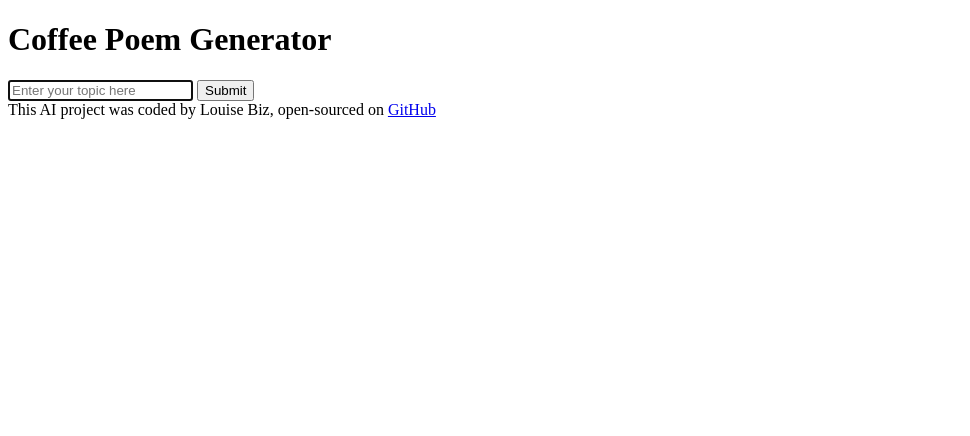
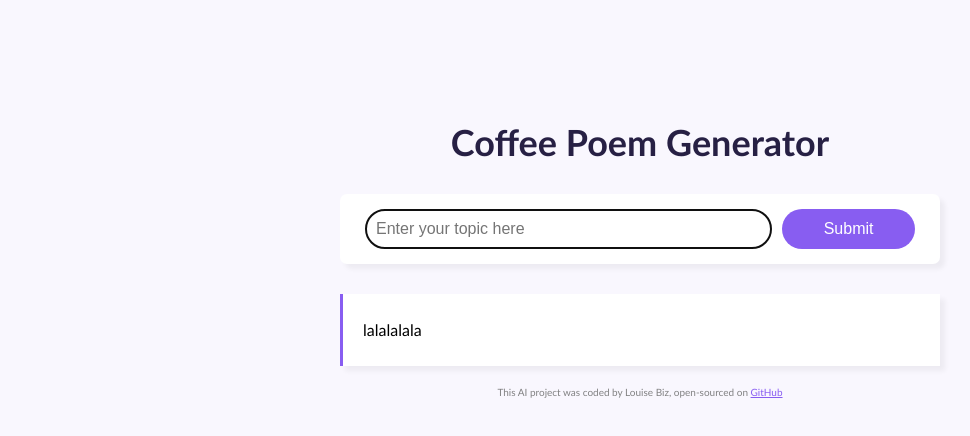
Before and after one commit to louisetbiz/AI-POEM, a plain HTML site: page index.html in a window 1280 px wide. Shown: the whole page, without its empty margins (0-970 px from the left). Drawn offline with Linux system fonts and the light colour scheme.

Commit message:
CSS styling

```diff
--- a/index.html
+++ b/index.html
@@ -7,19 +7,24 @@
     <title>AI POEM</title>
 </head>
 <body>
+    <div class="container">
     <header>
         <h1>Coffee Poem Generator</h1>
     </header>
     <main>
         <form>
-            <input type="text" placeholder="Enter your topic here" autofocus required>
-            <input type="submit" />
+            <input class="instructions" type="text" placeholder="Enter your topic here" autofocus required>
+            <input class="button" type="submit" />
         </form>
+        <div class="poem">
+            lalalalala
+        </div>
 
     </main>
 
 
     <footer>This AI project was coded by Louise Biz, open-sourced on <a href="https://github.com/louisetbiz/AI-POEM">GitHub</a> </footer>
+</div>
 </body>
 <script src="index.js"></script>
 </html>
--- a/styles.css
+++ b/styles.css
@@ -0,0 +1,66 @@
+body {
+    background-color: #f9f7fe;
+    text-align: center;
+    font-family: 'Trebuchet MS', 'Lucida Sans Unicode', 'Lucida Grande', 'Lucida Sans', Arial, sans-serif;
+}
+
+a{
+    color: #885df1;
+}
+
+.container{
+    margin: 120px auto;
+    max-width: 600px;
+}
+
+h1 {
+    text-align: center;
+    font-weight: 800;
+    font-size: 36px;
+    color: #272044;
+}
+
+form{
+    padding: 15px 25px;
+    background-color: white;
+    border-radius: 7px;
+    border: 1px;
+    box-shadow: 5px 5px 5px rgb(0, 0, 0, .05);
+    margin: 30px auto;
+    display:flex;
+}
+
+.instructions{
+    border: 1px solid rgb(39,33,66, .5);
+    padding: 10px;
+    border-radius: 20px;
+    width: 80%;
+    font-size: 16px;
+
+}
+
+.button{
+    background-color: #885df1;
+    border-radius: 20px;
+    width: 150px;
+    border: none;
+    margin-left: 10px;
+    color: white;
+    font-size: 16px;
+}
+
+.poem{
+  font-size: 16px;
+  background-color: white;
+  padding: 20px;
+  line-height: 2;
+  border-left:3px solid #885df1;
+  box-shadow: 5px 5px 5px rgb(0, 0, 0, .05) ;
+  text-align: left;
+  margin-bottom: 20px;
+}
+
+footer{
+    color: #818182;
+    font-size: 10px;
+}
```
